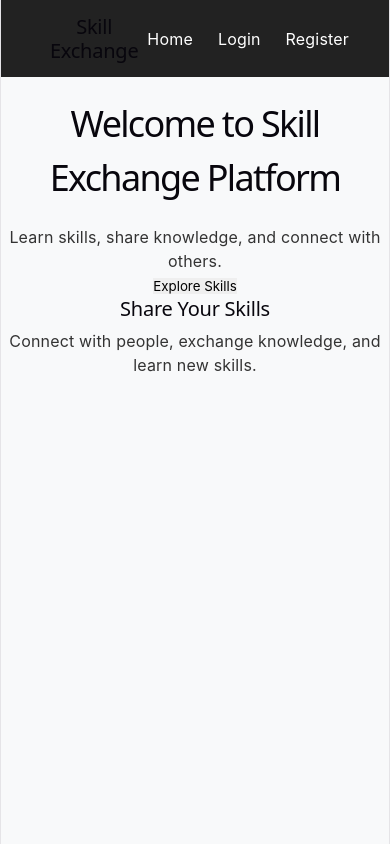
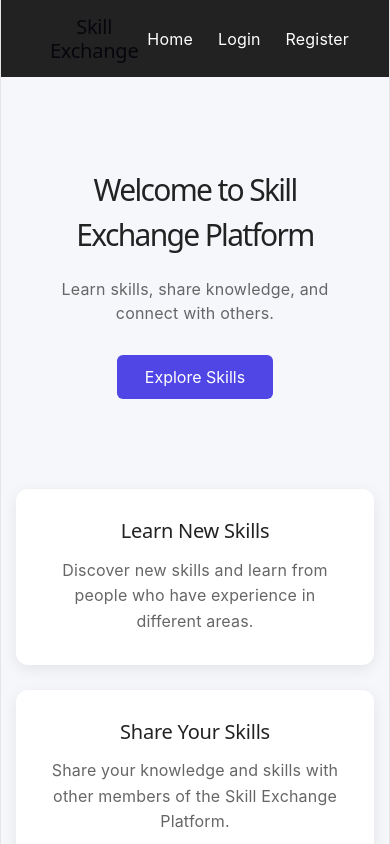
Before and after one commit to vijsanya27-afk/DEVOPS-2026-CS-E-15, a React (Vite) app: page / in a window 390 px wide. Shown: the top 844 px of the page. Built offline with nearby package versions, Linux system fonts and the light colour scheme.

Commit message:
Add Home, Login validation and Register UI

```diff
--- /dev/null
+++ b/src/pages/Home.css
@@ -0,0 +1,98 @@
+.home {
+  min-height: calc(100vh - 80px);
+  padding: 60px 20px;
+  text-align: center;
+  background: #f5f7fb;
+}
+
+/* Hero Section */
+.hero {
+  max-width: 900px;
+  margin: 0 auto 60px;
+  padding: 50px 30px;
+}
+
+.hero h1 {
+  font-size: 48px;
+  margin-bottom: 20px;
+  color: #222;
+}
+
+.hero p {
+  font-size: 20px;
+  color: #666;
+  margin-bottom: 30px;
+}
+
+.hero button {
+  padding: 12px 28px;
+  border: none;
+  border-radius: 6px;
+  background: #4f46e5;
+  color: white;
+  font-size: 16px;
+  cursor: pointer;
+}
+
+.hero button:hover {
+  background: #4338ca;
+}
+
+/* Feature Sections */
+.features {
+  max-width: 1100px;
+  margin: 0 auto;
+  display: grid;
+  grid-template-columns: repeat(3, 1fr);
+  gap: 25px;
+}
+
+.feature {
+  background: white;
+  padding: 30px 25px;
+  border-radius: 12px;
+  box-shadow: 0 4px 15px rgba(0, 0, 0, 0.08);
+}
+
+.feature h2 {
+  color: #222;
+  margin-bottom: 15px;
+}
+
+.feature p {
+  color: #666;
+  line-height: 1.6;
+}
+
+/* Responsive Design */
+@media (max-width: 768px) {
+  .hero h1 {
+    font-size: 36px;
+  }
+
+  .hero p {
+    font-size: 18px;
+  }
+
+  .features {
+    grid-template-columns: 1fr;
+  }
+}
+
+@media (max-width: 480px) {
+  .home {
+    padding: 40px 15px;
+  }
+
+  .hero {
+    padding: 30px 15px;
+  }
+
+  .hero h1 {
+    font-size: 30px;
+  }
+
+  .hero p {
+    font-size: 16px;
+  }
+}
--- a/src/pages/Home.jsx
+++ b/src/pages/Home.jsx
@@ -1,6 +1,11 @@
+import "./Home.css";
+
 function Home() {
   return (
     <main className="home">
+
+      {/* Hero Section */}
+      <section className="hero">
         <h1>Welcome to Skill Exchange Platform</h1>
 
         <p>
@@ -8,14 +13,37 @@ function Home() {
         </p>
 
         <button>Explore Skills</button>
+      </section>
 
-      <section className="about">
+      {/* Feature Sections */}
+      <section className="features">
+
+        <div className="feature">
+          <h2>Learn New Skills</h2>
+          <p>
+            Discover new skills and learn from people who have experience
+            in different areas.
+          </p>
+        </div>
+
+        <div className="feature">
           <h2>Share Your Skills</h2>
+          <p>
+            Share your knowledge and skills with other members of the
+            Skill Exchange Platform.
+          </p>
+        </div>
 
+        <div className="feature">
+          <h2>Connect & Exchange</h2>
           <p>
-          Connect with people, exchange knowledge, and learn new skills.
+            Connect with other learners and exchange skills through
+            meaningful interactions.
           </p>
+        </div>
+
       </section>
+
     </main>
   );
 }
--- /dev/null
+++ b/src/pages/Login.css
@@ -0,0 +1,64 @@
+.login {
+  min-height: calc(100vh - 80px);
+  display: flex;
+  flex-direction: column;
+  justify-content: center;
+  align-items: center;
+  background: #f5f7fb;
+  padding: 40px 20px;
+}
+
+.login form {
+  width: 100%;
+  max-width: 420px;
+  background: white;
+  padding: 40px;
+  border-radius: 12px;
+  box-shadow: 0 4px 20px rgba(0, 0, 0, 0.1);
+}
+
+.login h1 {
+  text-align: center;
+  margin-bottom: 30px;
+  color: #222;
+}
+
+.login input {
+  width: 100%;
+  box-sizing: border-box;
+  padding: 13px 15px;
+  margin-bottom: 18px;
+  border: 1px solid #d1d5db;
+  border-radius: 6px;
+  font-size: 16px;
+  outline: none;
+}
+
+.login input:focus {
+  border-color: #4f46e5;
+}
+
+.login button {
+  width: 100%;
+  padding: 13px;
+  border: none;
+  border-radius: 6px;
+  background: #4f46e5;
+  color: white;
+  font-size: 16px;
+  cursor: pointer;
+}
+
+.login button:hover {
+  background: #4338ca;
+}
+
+@media (max-width: 480px) {
+  .login {
+    padding: 25px 15px;
+  }
+
+  .login form {
+    padding: 30px 20px;
+  }
+}
--- a/src/pages/Login.jsx
+++ b/src/pages/Login.jsx
@@ -1,5 +1,6 @@
 import { useState } from "react";
 import { useNavigate } from "react-router-dom";
+import "./Login.css";
 
 function Login() {
   const [email, setEmail] = useState("");
@@ -8,17 +9,31 @@ function Login() {
   const navigate = useNavigate();
 
   const handleLogin = (event) => {
-    event.preventDefault();
+  event.preventDefault();
 
-    if (email === "" || password === "") {
-      alert("Please enter email and password");
-      return;
-    }
+  if (email.trim() === "") {
+    alert("Please enter your email");
+    return;
+  }
 
-    alert("Login successful!");
+  if (!email.includes("@")) {
+    alert("Please enter a valid email");
+    return;
+  }
 
-    navigate("/dashboard");
-  };
+  if (password === "") {
+    alert("Please enter your password");
+    return;
+  }
+
+  if (password.length < 6) {
+    alert("Password must be at least 6 characters");
+    return;
+  }
+
+  alert("Login successful!");
+  navigate("/dashboard");
+};
 
   return (
     <div className="login">
--- /dev/null
+++ b/src/pages/Register.css
@@ -0,0 +1,55 @@
+.register {
+  min-height: calc(100vh - 80px);
+  display: flex;
+  flex-direction: column;
+  justify-content: center;
+  align-items: center;
+  background: #f5f7fb;
+  padding: 40px 20px;
+}
+
+.register h1 {
+  margin-bottom: 25px;
+  font-size: 42px;
+  color: #222;
+}
+
+.register form {
+  width: 100%;
+  max-width: 500px;
+  background: white;
+  padding: 35px;
+  border-radius: 12px;
+  box-shadow: 0 8px 25px rgba(0, 0, 0, 0.1);
+  display: flex;
+  flex-direction: column;
+  gap: 18px;
+}
+
+.register input {
+  width: 100%;
+  box-sizing: border-box;
+  padding: 15px;
+  border: 1px solid #ddd;
+  border-radius: 8px;
+  font-size: 16px;
+}
+
+.register input:focus {
+  outline: none;
+  border-color: #4f46e5;
+}
+
+.register button {
+  padding: 15px;
+  border: none;
+  border-radius: 8px;
+  background: #4f46e5;
+  color: white;
+  font-size: 17px;
+  cursor: pointer;
+}
+
+.register button:hover {
+  background: #4338ca;
+}
--- a/src/pages/Register.jsx
+++ b/src/pages/Register.jsx
@@ -1,5 +1,6 @@
 import { useState } from "react";
 import { useNavigate } from "react-router-dom";
+import "./Register.css";
 
 function Register() {
   const [name, setName] = useState("");
```
Lines whose indentation alone changed are shown as unchanged.
